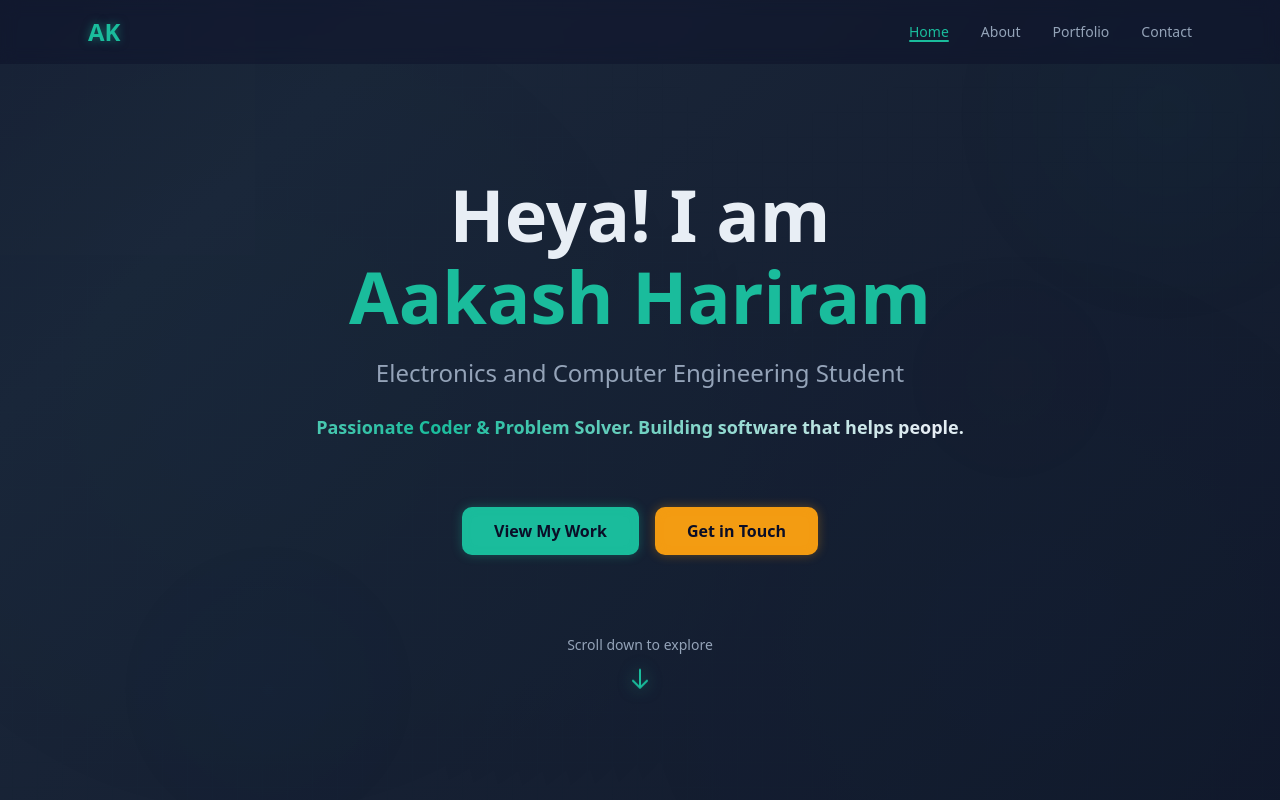
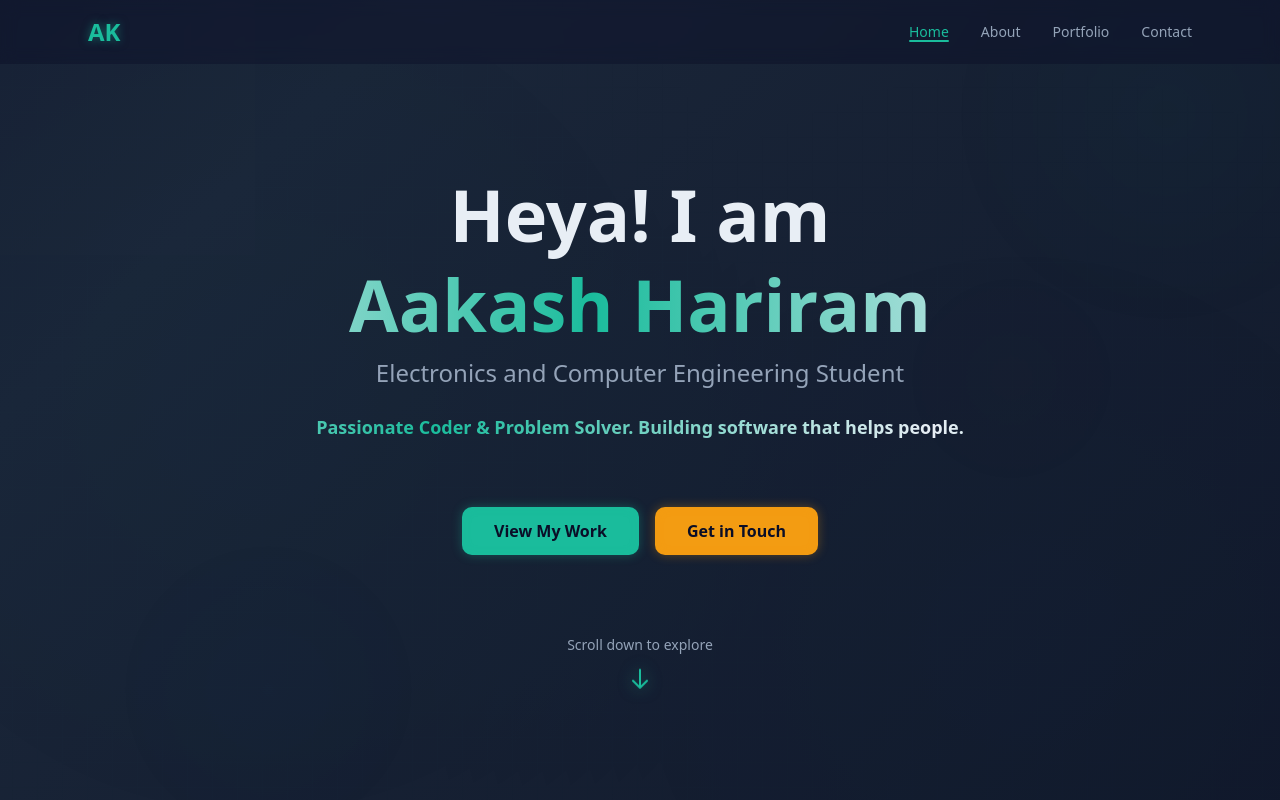
Before and after one commit to Rucarido/portfolio, a Next.js app: page / in a window 1280 px wide. Shown: the top 800 px of the page. Built offline with nearby package versions, Linux system fonts and the light colour scheme.

Commit message:
Update hero component text styling

```diff
--- a/components/hero.tsx
+++ b/components/hero.tsx
@@ -41,7 +41,7 @@ export default function Hero({ setActiveSection }: HeroProps) {
         <div className="text-center space-y-8">
           <div className="space-y-4">
             <h1 className="text-5xl md:text-7xl font-bold text-foreground leading-tight">
-              Heya! I am <span className="text-primary text-glow text-float inline-block">Aakash Hariram</span>
+              Heya! I am <span className="text-primary text-glow text-float text-shimmer inline-block">Aakash Hariram</span>
             </h1>
             <p className="text-xl md:text-2xl text-muted-foreground text-float">
               Electronics and Computer Engineering Student
```
